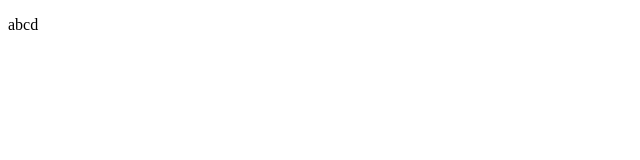
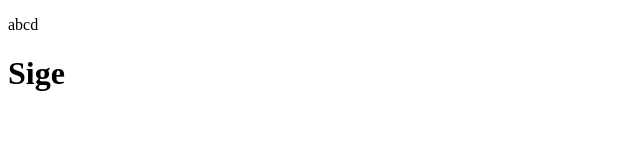
Before and after one commit to mcdha/samplePortfolio, a plain HTML site: page index.html in a window 1280 px wide. Shown: the whole page, without its empty margins (0-640 px from the left). Drawn offline with Linux system fonts and the light colour scheme.

Commit message:
added h1 in index.html

```diff
--- a/index.html
+++ b/index.html
@@ -8,5 +8,6 @@
 </head>
 <body>
     <p>abcd</p>
+    <h1>Sige</h1>
 </body>
 </html>
```
